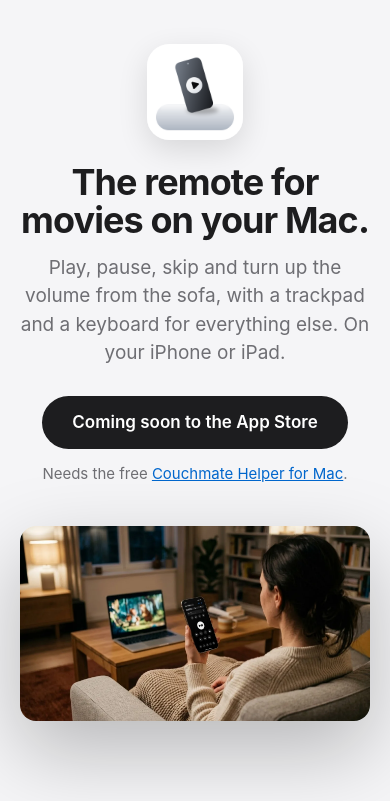
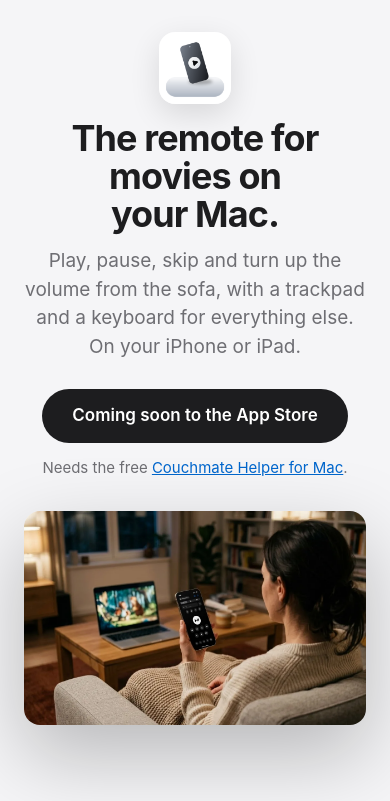
Before and after one commit to sdrocer/couchmate-website, a plain HTML site: page index.html in a window 390 px wide. Shown: the top 801 px of the page. Drawn offline with Linux system fonts and the light colour scheme.

Commit message:
Update website

```diff
--- a/index.html
+++ b/index.html
@@ -39,19 +39,19 @@
     font: 17px/1.5 -apple-system, BlinkMacSystemFont, "Helvetica Neue", sans-serif;
     -webkit-font-smoothing: antialiased;
   }
-  main { max-width: 1100px; margin: 0 auto; padding: 64px 20px 48px; }
+  main { max-width: 1180px; margin: 0 auto; padding: 48px 24px 48px; }
   a { color: var(--link); }
   img { display: block; max-width: 100%; height: auto; }
-  .hero { text-align: center; }
-  .hero .icon { width: 96px; height: 96px; margin: 0 auto; border-radius: 22px; box-shadow: 0 10px 30px rgba(0, 0, 0, 0.12); }
-  h1 { font-size: clamp(36px, 6vw, 60px); line-height: 1.05; letter-spacing: -0.025em; margin: 24px auto 14px; max-width: 760px; }
-  .lede { color: var(--muted); font-size: 19px; margin: 0 auto 28px; max-width: 560px; }
+  .hero { display: grid; grid-template-columns: 4fr 7fr; gap: 56px; align-items: center; min-height: calc(100vh - 120px); max-height: 820px; }
+  .hero .icon { width: 84px; height: 84px; border-radius: 19px; box-shadow: 0 10px 30px rgba(0, 0, 0, 0.12); }
+  h1 { font-size: clamp(36px, 4.6vw, 56px); line-height: 1.05; letter-spacing: -0.025em; margin: 22px 0 14px; }
+  .lede { color: var(--muted); font-size: 19px; margin: 0 0 28px; }
   .soon {
     display: inline-block; padding: 14px 30px; border-radius: 999px;
     background: var(--button); color: var(--button-ink); font-weight: 600;
   }
   .helper { margin: 14px 0 0; font-size: 15px; color: var(--muted); }
-  .photo { margin: 56px auto 0; border-radius: 24px; box-shadow: 0 30px 80px rgba(0, 0, 0, 0.25); }
+  .photo { width: 100%; aspect-ratio: 4 / 3; object-fit: cover; object-position: 62% 50%; border-radius: 24px; box-shadow: 0 30px 80px rgba(0, 0, 0, 0.25); }
 
   .row { display: grid; grid-template-columns: 1fr 1fr; gap: 48px; align-items: center; margin-top: 110px; }
   .row.flip .shot { order: 2; }
@@ -71,8 +71,11 @@
   footer a { color: var(--muted); }
 
   @media (max-width: 760px) {
-    main { padding-top: 44px; }
-    .photo { margin-top: 40px; border-radius: 16px; }
+    main { padding-top: 32px; }
+    .hero { grid-template-columns: 1fr; gap: 32px; min-height: 0; text-align: center; }
+    .hero .icon { margin: 0 auto; width: 72px; height: 72px; border-radius: 16px; }
+    h1 { margin-top: 16px; }
+    .photo { aspect-ratio: 16 / 10; border-radius: 16px; }
     .row { grid-template-columns: 1fr; gap: 28px; margin-top: 72px; }
     .row.flip .shot { order: 0; }
     .shot img { max-height: 460px; }
@@ -83,12 +86,14 @@
 <body>
 <main>
   <section class="hero">
+    <div>
     <img class="icon" src="icon.png" alt="Couchmate app icon" width="96" height="96">
-    <h1>The remote for movies on your Mac.</h1>
-    <p class="lede">Play, pause, skip and turn up the volume from the sofa, with a trackpad and a keyboard for everything else. On your iPhone or iPad.</p>
+    <h1>The remote for movies on your&nbsp;Mac.</h1>
+    <p class="lede">Play, pause, skip and turn up the volume from the sofa, with a trackpad and a keyboard for everything else. On your iPhone or&nbsp;iPad.</p>
     <!-- At launch: replace this with the App Store link and Apple's badge. -->
     <span class="soon">Coming soon to the App Store</span>
     <p class="helper">Needs the free <a href="mac/">Couchmate Helper for Mac</a>.</p>
+    </div>
     <img class="photo" src="img/sofa.webp" width="1376" height="768" alt="A woman on the sofa uses Couchmate on her iPhone to control a film playing on her MacBook">
   </section>
 
```
